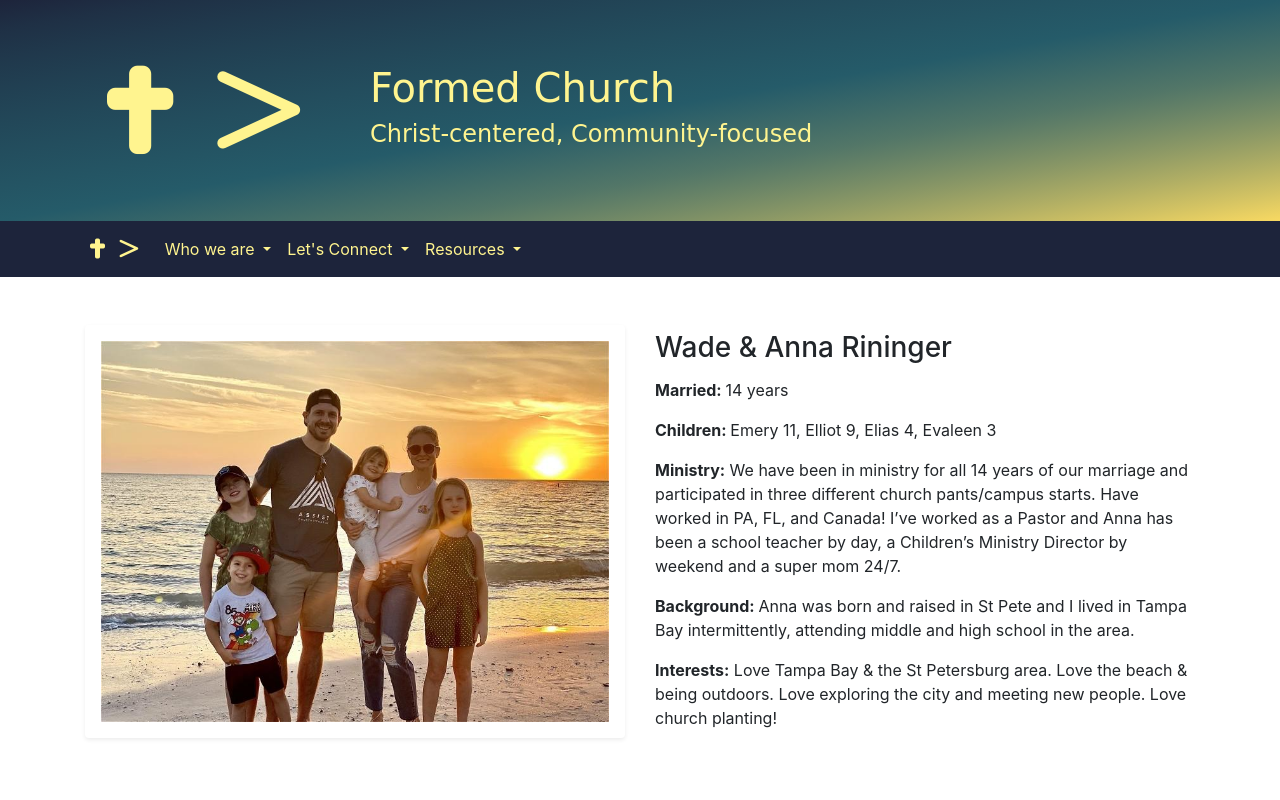
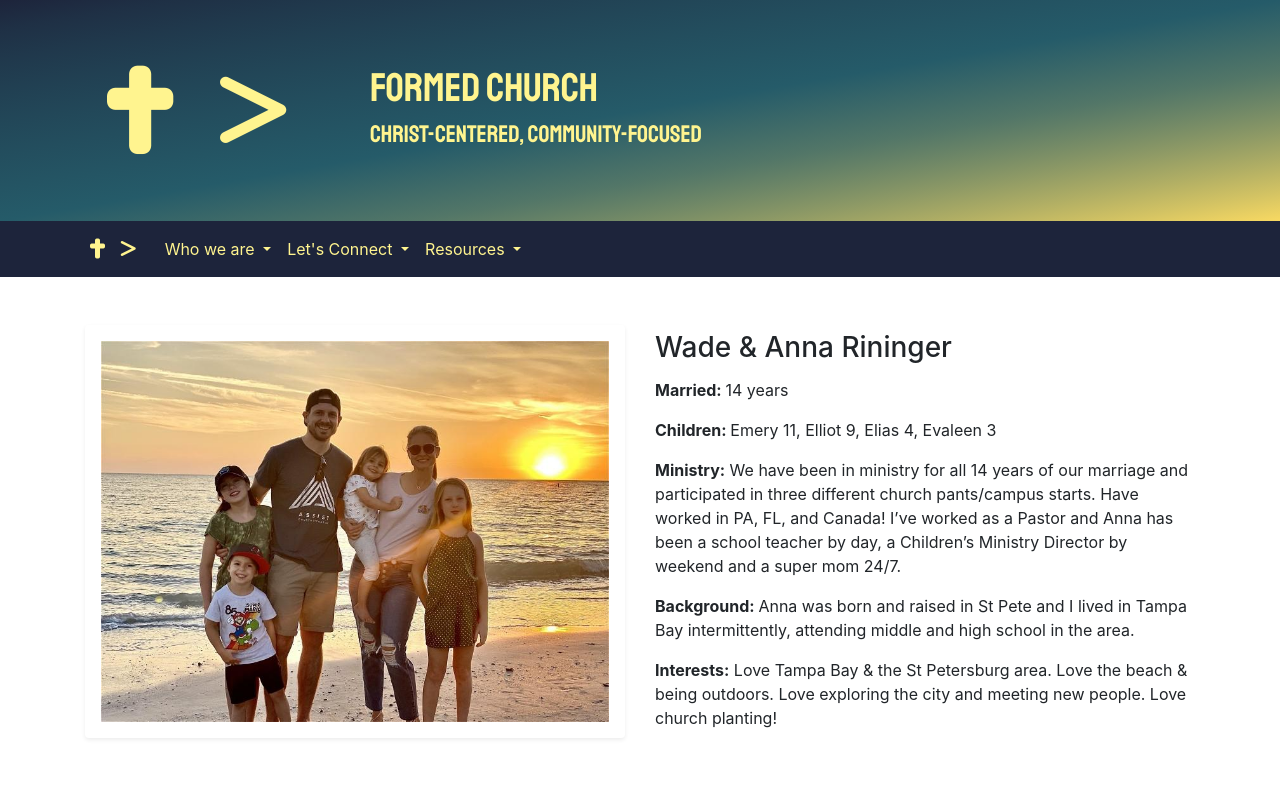
Before and after one commit to drewjtaylor/formed_church, a website: page staff.html in a window 1280 px wide. Shown: the top 800 px of the page. Drawn offline with nearby package versions, Linux system fonts and the light colour scheme.

Commit message:
Corrected all header links

```diff
--- a/staff.html
+++ b/staff.html
@@ -6,10 +6,22 @@
     <meta name="viewport" content="width=device-width, initial-scale=1.0">
     <title>Formed Church</title>
 
-    <!-- Load Bootstrap CSS -->
+    <!-- build:css css/main.css -->
     <link rel="stylesheet" href="node_modules/bootstrap/dist/css/bootstrap.min.css">
+    <link rel="stylesheet" href="/node_modules/@fortawesome/fontawesome-free/css/all.min.css">
+    <link rel="stylesheet" href="/node_modules/fontawesome/css/font-awesome.min.css">
+    <link rel="stylesheet" href="node_modules/bootstrap-social/bootstrap-social.css" />
     <link rel="stylesheet" href="css/style.css">
-    <link rel="stylesheet" href="/node_modules/@fortawesome/fontawesome-free/css/all.min.css">
+    <!-- endbuild -->
+
+    <!-- "Staatliches" font from google fonts.-->
+    <!-- font-family: 'Staatliches', cursive; -->
+    <link rel="preconnect" href="https://fonts.googleapis.com">
+    <link rel="preconnect" href="https://fonts.gstatic.com" crossorigin>
+    <link href="https://fonts.googleapis.com/css2?family=Staatliches&display=swap" rel="stylesheet">
+
+    <!-- Favicon loaded -->
+    <link rel="icon" type="image/x-icon" href="/img/favicon.ico">
 
 
     <body>
```
Also changed, not shown: contactus.html (+13 -2 lines), index.html (+3 -4 lines), whyformedchurch.html (+6 -0 lines).
